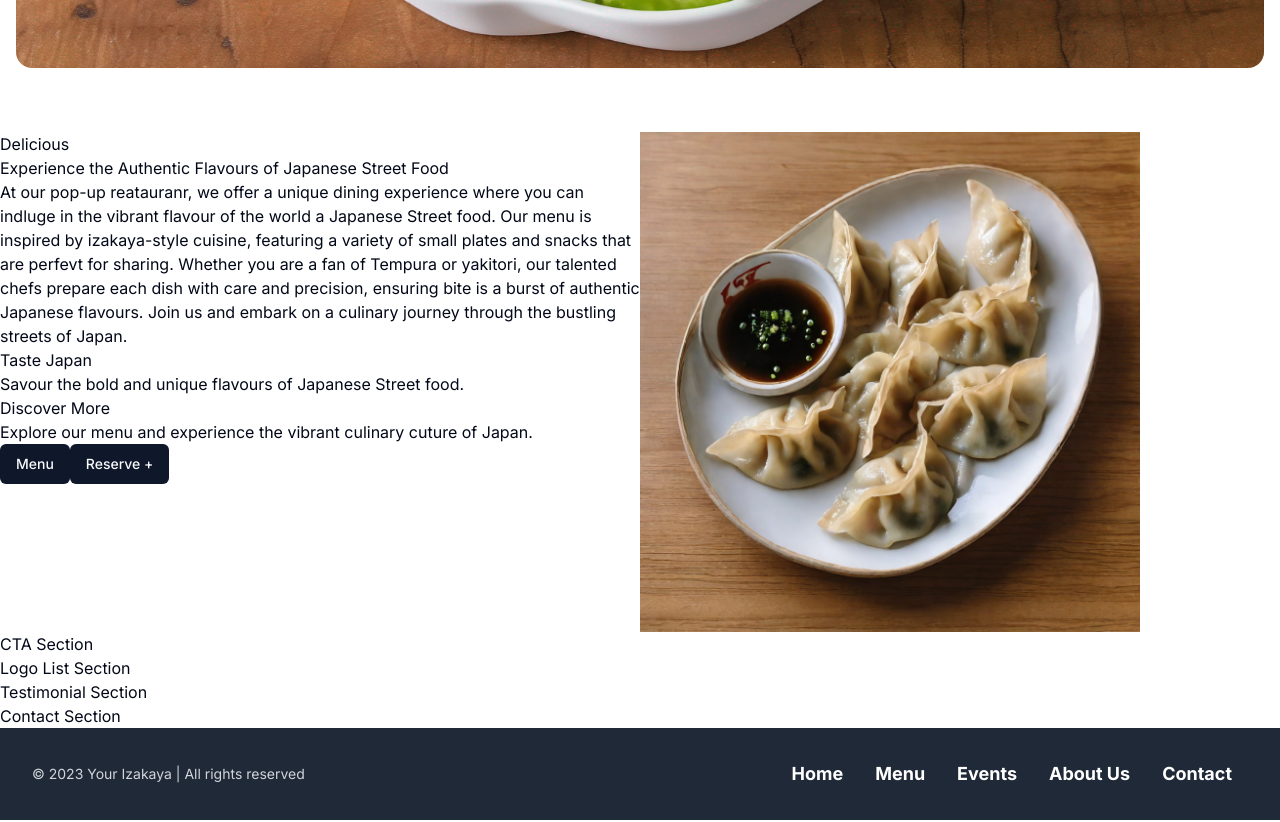
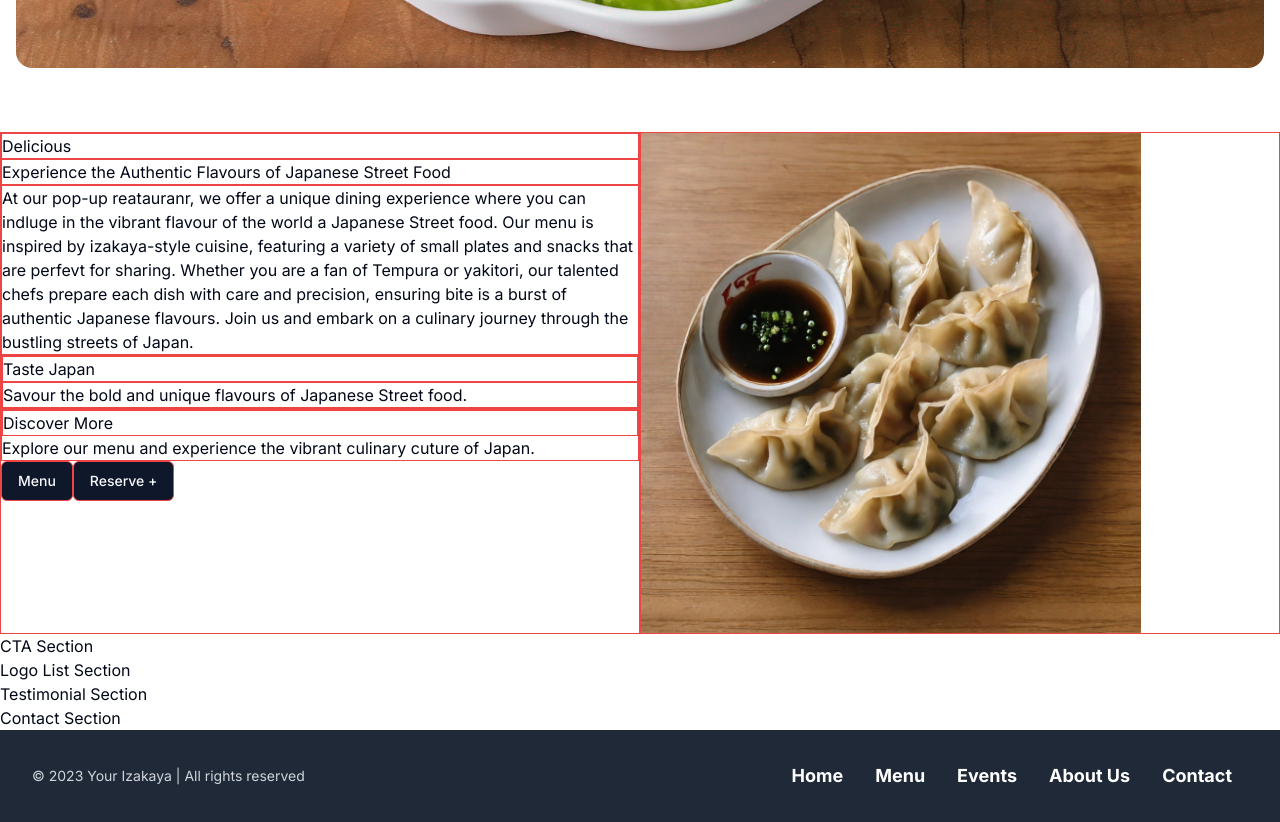
Before and after one commit to Akwei001/Sachi-s-Kitchen, a Next.js app: page / in a window 1280 px wide. Shown: the part 860-1682 px from the top of the page. Built offline with nearby package versions, Linux system fonts and the light colour scheme.

Commit message:
outline for layout

```diff
--- a/src/app/page.tsx
+++ b/src/app/page.tsx
@@ -22,27 +22,27 @@ export default function Home() {
       {/*Showcase mouth-watering images of izakaya-inspired dishes with a welcome message. */}
       <Slider/>
       {/*Highlight the unique experience of Japanese street food at the pop-up restaurant.*/}
-      <section className=" grid grid-cols-2 m-auto">
+      <section className="grid grid-cols-2 m-auto ">
 
-        <div className="">
-          <h2>Delicious</h2>
-          <h1>Experience the Authentic Flavours of Japanese Street Food</h1>
-        <p>At our pop-up reatauranr, we offer a unique dining experience where you can indluge in the vibrant flavour of the world a Japanese Street food. Our menu is inspired by izakaya-style cuisine, featuring a variety of small plates and snacks that are perfevt for sharing. Whether you are a fan of Tempura or yakitori, our talented chefs prepare each dish with care and precision, ensuring bite is a burst of authentic Japanese flavours. Join us and embark on a culinary journey through the bustling streets of Japan. </p>
-        <div>
-          <h3>Taste Japan</h3>
-          <p>Savour the bold and unique flavours of Japanese Street food.</p>
+        <div className="border border-red-500">
+          <h2 className="border border-red-500 ">Delicious</h2>
+          <h1 className="border border-red-500 ">Experience the Authentic Flavours of Japanese Street Food</h1>
+        <p className="border border-red-500 ">At our pop-up reatauranr, we offer a unique dining experience where you can indluge in the vibrant flavour of the world a Japanese Street food. Our menu is inspired by izakaya-style cuisine, featuring a variety of small plates and snacks that are perfevt for sharing. Whether you are a fan of Tempura or yakitori, our talented chefs prepare each dish with care and precision, ensuring bite is a burst of authentic Japanese flavours. Join us and embark on a culinary journey through the bustling streets of Japan. </p>
+        <div className="border border-red-500 ">
+          <h3 className="border border-red-500 ">Taste Japan</h3>
+          <p className="border border-red-500 ">Savour the bold and unique flavours of Japanese Street food.</p>
         </div>
-        <div>
-          <h3>Discover More</h3>
+        <div className="border border-red-500 ">
+          <h3 className="border border-red-500 ">Discover More</h3>
           <p>Explore our menu and experience the vibrant culinary cuture of Japan.</p>
         </div>
-        <Button>
+        <Button className="border border-red-500 ">
           <button>Menu</button>
           </Button>
-        <Button>Reserve  + </Button>
+        <Button className="border border-red-500 ">Reserve  + </Button>
 
       </div>
-      <div>
+      <div className="border border-red-500 ">
         <Image src='/a_photo_of_gyoza.png'
         alt='a photo of gyoza'
         width={500}
```
